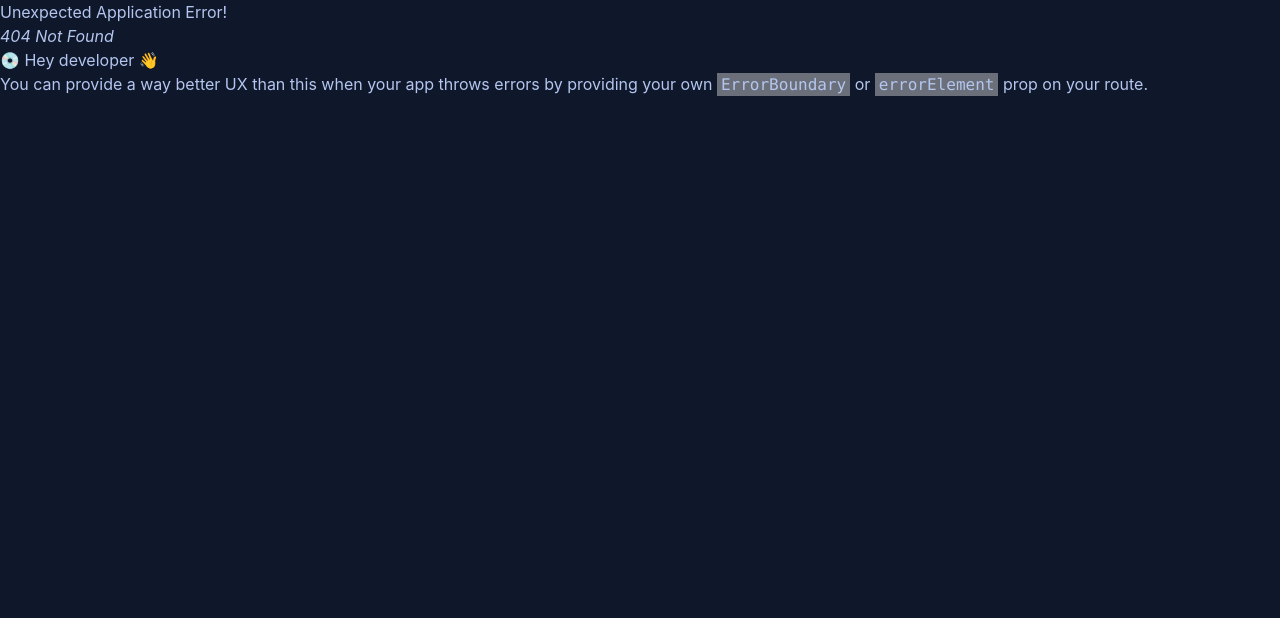
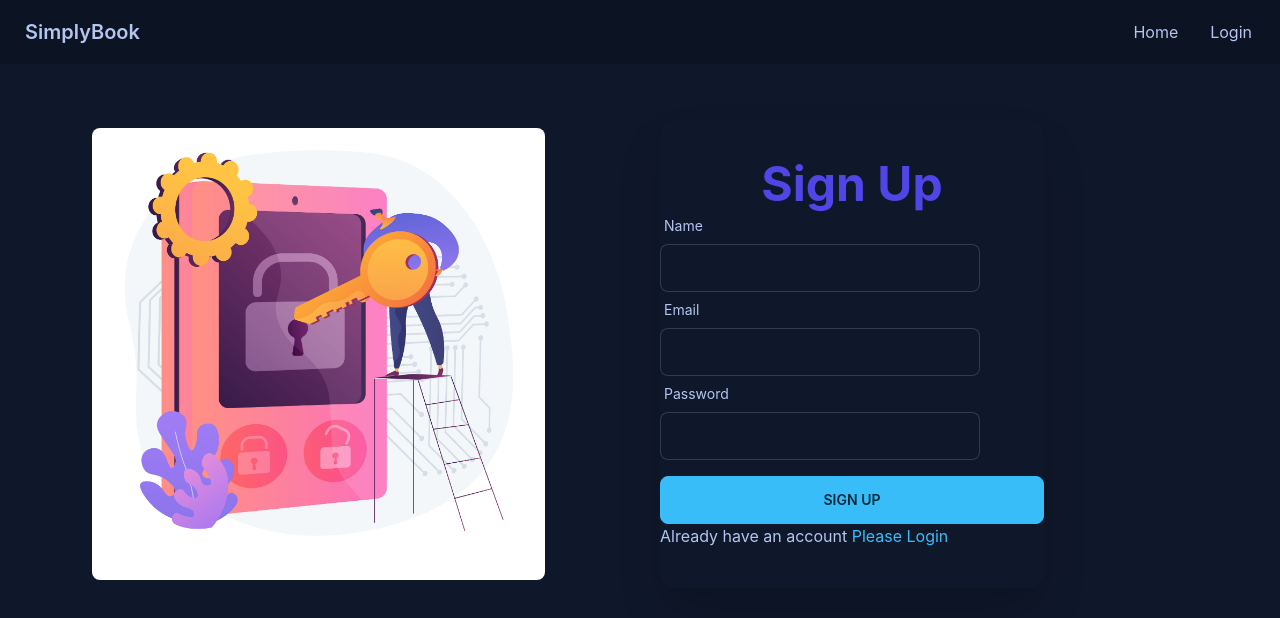
Before and after one commit to creativerze/appointment-management-system, a React (Create React App) app: page /signup in a window 1280 px wide. Before the commit this address had no page. Shown: the top 618 px of the page. Built offline with nearby package versions, Linux system fonts and the light colour scheme; no server answers.

Commit message:
added email password authentication

```diff
--- a/package.json
+++ b/package.json
@@ -7,6 +7,7 @@
     "@testing-library/react": "^13.4.0",
     "@testing-library/user-event": "^13.5.0",
     "daisyui": "^2.46.0",
+    "firebase": "^9.15.0",
     "react": "^18.2.0",
     "react-dom": "^18.2.0",
     "react-hook-form": "^7.41.1",
--- a/src/Routes/Routes.js
+++ b/src/Routes/Routes.js
@@ -1,6 +1,7 @@
 import { createBrowserRouter } from "react-router-dom";
 import Home from "../components/Home/Home";
 import Login from "../components/Login/Login";
+import SignUp from "../components/SignUp/SignUp";
 import Main from "../layout/Main";
 
 const router = createBrowserRouter([
@@ -15,6 +16,10 @@ const router = createBrowserRouter([
       {
         path: '/login',
         element: <Login></Login>
+      },
+      {
+        path: '/signup',
+        element: <SignUp></SignUp>
       }
     ]
   },
--- a/src/components/Home/Shared/Navbar/Navbar.js
+++ b/src/components/Home/Shared/Navbar/Navbar.js
@@ -1,10 +1,26 @@
-import React from 'react';
+import userEvent from '@testing-library/user-event';
+import React, { useContext } from 'react';
 import { Link } from 'react-router-dom';
+import { AuthContext } from '../../../../contexts/AuthProvider';
 
 const Navbar = () => {
+  const { user, logOut } = useContext(AuthContext);
+
+  const handleLogOut = () => {
+    logOut()
+      .then(() => { })
+      .catch(error => console.log(error));
+  };
+
   const menuItems = <React.Fragment>
     <li><Link to="/">Home</Link></li>
-    <li><Link to="/login">Login</Link></li>
+    {
+      user?.uid ?
+        <li><button onClick={handleLogOut}>Sign Out</button></li>
+        :
+        <li><Link to="/login">Login</Link></li>
+
+    }
   </React.Fragment>;
   return (
     <div className="navbar bg-base-300">
--- a/src/components/Login/Login.js
+++ b/src/components/Login/Login.js
@@ -1,16 +1,32 @@
-import React, { useState } from 'react';
+import React, { useContext, useState } from 'react';
 import { useForm } from 'react-hook-form';
-import { Link } from 'react-router-dom';
+import { Link, useNavigate } from 'react-router-dom';
 import img from '../../assets/login.jpg';
+import { AuthContext } from '../../contexts/AuthProvider';
 
 const Login = () => {
+  const { register, formState: { errors }, handleSubmit } = useForm();
+  const { signIn } = useContext(AuthContext);
+  const [loginError, setLoginError] = useState('');
 
-  const { register, formState: { errors }, handleSubmit } = useForm();
-  const [loginError, setLoginError] = useState('');
+  const navigate = useNavigate();
 
   const handleLogin = data => {
     console.log(data);
     setLoginError('');
+
+    signIn(data.email, data.password)
+      .then(result => {
+        const user = result.user;
+        console.log(user);
+        // navigate(from, { replace: true });
+        navigate('/');
+      })
+      .catch(error => {
+        console.log(error.message);
+        setLoginError(error.message);
+      });
+
   };
 
   return (
@@ -24,22 +40,22 @@ const Login = () => {
 
           <form onSubmit={handleSubmit(handleLogin)}>
 
-            <div className="form-control w-full max-w-xs">
+            <div className="form-control w-full">
               <label className="label">
                 <span className="label-text-alt">Email</span>
               </label>
-              <input {...register("email", { required: 'Email is required' })} type="email" className="input input-bordered w-full max-w-xs" />
+              <input {...register("email", { required: 'Email is required' })} type="email" className="input input-bordered w-full" />
               {errors?.email && <p className='text-red-600'>{errors.email?.message}</p>}
             </div>
 
-            <div className="form-control w-full max-w-xs">
+            <div className="form-control w-full">
               <label className="label">
                 <span className="label-text-alt">Password</span>
               </label>
               <input {...register("password", {
                 required: 'Password is required',
                 minLength: { value: 6, message: 'Password must be 6 characters or longer' }
-              })} type="password" className="input input-bordered w-full max-w-xs" />
+              })} type="password" className="input input-bordered w-full" />
               {errors?.password && <p className='text-red-600'>{errors.password?.message}</p>}
               <label className="label">
                 <span className="label-text-alt">Forget Password?</span>
--- /dev/null
+++ b/src/components/SignUp/SignUp.js
@@ -0,0 +1,83 @@
+import React, { useContext, useState } from 'react';
+import { useForm } from 'react-hook-form';
+import { Link } from 'react-router-dom';
+import img from '../../assets/login.jpg';
+import { AuthContext } from '../../contexts/AuthProvider';
+
+const SignUp = () => {
+
+  const { register, handleSubmit, formState: { errors } } = useForm();
+
+  const { createUser, googleSignIn } = useContext(AuthContext);
+
+  const [signUpError, setSignUPError] = useState('');
+
+  const handleSignUp = (data) => {
+    console.log('data', data);
+
+    setSignUPError('');
+
+    createUser(data.email, data.password)
+      .then(result => {
+        const user = result.user;
+        console.log('user', user);
+        // toast('User Created Successfully.');
+      })
+      .catch(error => {
+        console.log(error);
+        setSignUPError(error.message);
+      });
+
+
+  };
+
+  return (
+    <div className="hero w-full my-10">
+      <div className="hero-content gap-10 grid md:grid-cols-2 flex-col lg:flex-row">
+        <div className="text-center lg:text-left">
+          <img className='w-3/4 mx-auto rounded-lg' src={img} alt="" />
+        </div>
+        <div className="card flex-shrink-0 w-full max-w-sm shadow-2xl bg-base-100 py-10">
+          <h1 className="text-5xl text-center font-bold text-indigo-600">Sign Up</h1>
+
+          <form onSubmit={handleSubmit(handleSignUp)}>
+
+            <div className="form-control w-full max-w-xs">
+              <label className="label"> <span className="label-text">Name</span></label>
+              <input type="text" {...register("name", {
+                required: "Name is Required"
+              })} className="input input-bordered w-full max-w-xs" />
+              {errors.name && <p className='text-red-500'>{errors.name.message}</p>}
+            </div>
+
+            <div className="form-control w-full max-w-xs">
+              <label className="label"> <span className="label-text">Email</span></label>
+              <input type="email" {...register("email", {
+                required: true
+              })} className="input input-bordered w-full max-w-xs" />
+              {errors.email && <p className='text-red-500'>{errors.email.message}</p>}
+            </div>
+
+            <div className="form-control w-full max-w-xs">
+              <label className="label"> <span className="label-text">Password</span></label>
+              <input type="password" {...register("password", {
+                required: "Password is required",
+                minLength: { value: 6, message: "Password must be 6 characters long" },
+                pattern: { value: /(?=.*[A-Z])(?=.*[!@#$&*])(?=.*[0-9])/, message: 'Password must have uppercase, number and special characters' }
+              })} className="input input-bordered w-full max-w-xs" />
+              {errors.password && <p className='text-red-500'>{errors.password.message}</p>}
+            </div>
+
+            <input className='btn btn-primary w-full mt-4' value="Sign Up" type="submit" />
+            {signUpError && <p className='text-red-600'>{signUpError}</p>}
+          </form>
+          <p>Already have an account <Link className='text-primary' to="/login">Please Login</Link></p>
+
+
+        </div>
+      </div>
+    </div>
+  );
+};
+
+export default SignUp;
--- /dev/null
+++ b/src/contexts/AuthProvider.js
@@ -0,0 +1,54 @@
+import React, { createContext, useEffect, useState } from 'react';
+import { createUserWithEmailAndPassword, getAuth, onAuthStateChanged, signInWithEmailAndPassword, signOut } from 'firebase/auth';
+import app from '../firebase/firebase.config';
+
+
+export const AuthContext = createContext();
+const auth = getAuth(app);
+
+const AuthProvider = ({ children }) => {
+  const [user, setUser] = useState(null);
+  const [loading, setLoading] = useState(true);
+
+
+
+  const createUser = (email, password) => {
+    setLoading(true);
+    return createUserWithEmailAndPassword(auth, email, password);
+  };
+
+  const signIn = (email, password) => {
+    setLoading(true);
+    return signInWithEmailAndPassword(auth, email, password);
+  };
+
+  const logOut = () => {
+    setLoading(true);
+    return signOut(auth);
+  };
+
+  useEffect(() => {
+    const unsubscribe = onAuthStateChanged(auth, currentUser => {
+      console.log('user observing');
+      setUser(currentUser);
+      console.log(user);
+      setLoading(false);
+    });
+    return () => unsubscribe();
+  }, []);
+
+  const authInfo = {
+    createUser,
+    signIn,
+    user,
+    logOut
+  };
+
+  return (
+    <AuthContext.Provider value={authInfo}>
+      {children}
+    </AuthContext.Provider>
+  );
+};
+
+export default AuthProvider;
--- /dev/null
+++ b/src/firebase/firebase.config.js
@@ -0,0 +1,19 @@
+// Import the functions you need from the SDKs you need
+import { initializeApp } from "firebase/app";
+// TODO: Add SDKs for Firebase products that you want to use
+// https://firebase.google.com/docs/web/setup#available-libraries
+
+// Your web app's Firebase configuration
+const firebaseConfig = {
+  apiKey: process.env.REACT_APP_apiKey,
+  authDomain: process.env.REACT_APP_authDomain,
+  projectId: process.env.REACT_APP_projectId,
+  storageBucket: process.env.REACT_APP_storageBucket,
+  messagingSenderId: process.env.REACT_APP_messagingSenderId,
+  appId: process.env.REACT_APP_appId,
+};
+
+// Initialize Firebase
+const app = initializeApp(firebaseConfig);
+
+export default app;
--- a/src/index.js
+++ b/src/index.js
@@ -3,11 +3,14 @@ import ReactDOM from 'react-dom/client';
 import './index.css';
 import App from './App';
 import reportWebVitals from './reportWebVitals';
+import AuthProvider from './contexts/AuthProvider';
 
 const root = ReactDOM.createRoot(document.getElementById('root'));
 root.render(
   <React.StrictMode>
-    <App />
+    <AuthProvider>
+      <App />
+    </AuthProvider>
   </React.StrictMode>
 );
 
```
Also changed, not shown: 1 other file (tests, documents, lock files or other folders).
